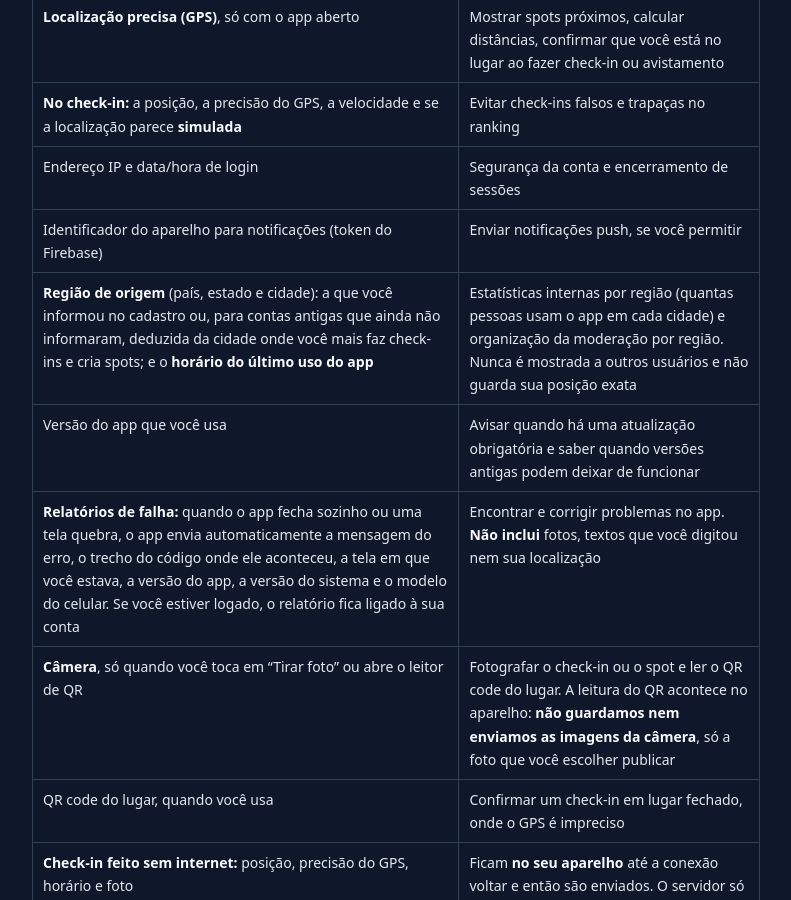
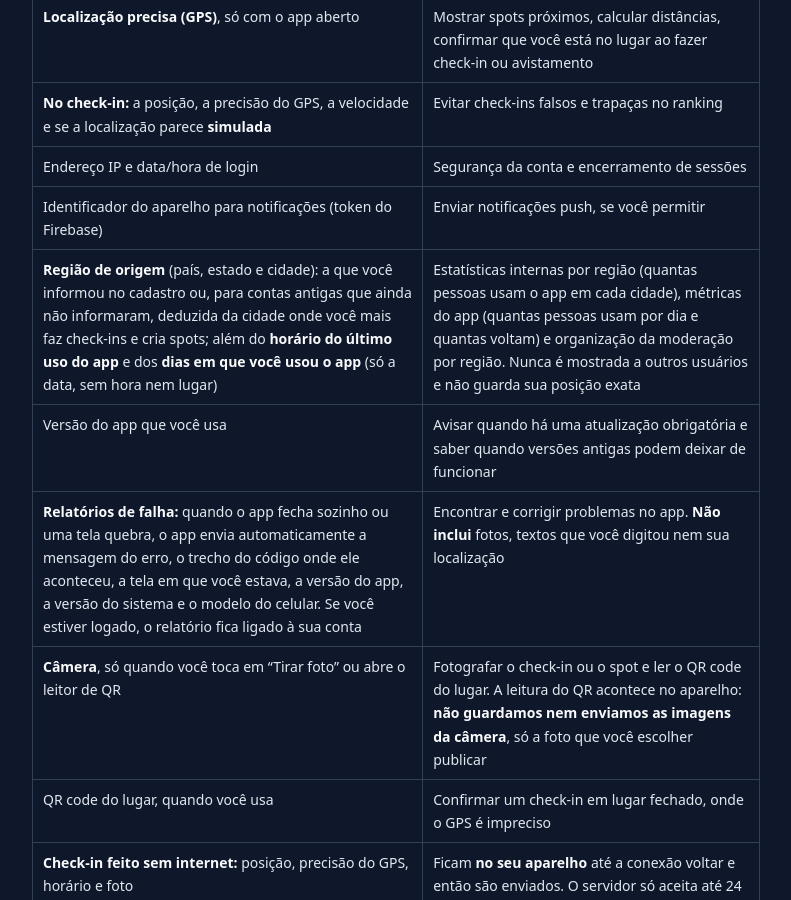
Before and after one commit to userm4c/cityspots-site, a Jekyll site: the page built from privacidade.md, in a window 1280 px wide and 900 px high, scrolled down 2088 px. Shown: the whole window, without its empty margins (244-1035 px from the left). Built offline with Jekyll 4.4.1, drawn with Linux system fonts in a browser that asks for light colours; some of the changed text lies outside the part shown.

Commit message:
Privacidade: dias de uso e Baixar meus dados

```diff
--- a/privacidade.md
+++ b/privacidade.md
@@ -54,7 +54,7 @@ Esta política explica quais dados o CitySpots coleta, para que usa, com quem co
 | **No check-in:** a posição, a precisão do GPS, a velocidade e se a localização parece **simulada** | Evitar check-ins falsos e trapaças no ranking |
 | Endereço IP e data/hora de login | Segurança da conta e encerramento de sessões |
 | Identificador do aparelho para notificações (token do Firebase) | Enviar notificações push, se você permitir |
-| **Região de origem** (país, estado e cidade): a que você informou no cadastro ou, para contas antigas que ainda não informaram, deduzida da cidade onde você mais faz check-ins e cria spots; e o **horário do último uso do app** | Estatísticas internas por região (quantas pessoas usam o app em cada cidade) e organização da moderação por região. Nunca é mostrada a outros usuários e não guarda sua posição exata |
+| **Região de origem** (país, estado e cidade): a que você informou no cadastro ou, para contas antigas que ainda não informaram, deduzida da cidade onde você mais faz check-ins e cria spots; além do **horário do último uso do app** e dos **dias em que você usou o app** (só a data, sem hora nem lugar) | Estatísticas internas por região (quantas pessoas usam o app em cada cidade), métricas do app (quantas pessoas usam por dia e quantas voltam) e organização da moderação por região. Nunca é mostrada a outros usuários e não guarda sua posição exata |
 | Versão do app que você usa | Avisar quando há uma atualização obrigatória e saber quando versões antigas podem deixar de funcionar |
 | **Relatórios de falha:** quando o app fecha sozinho ou uma tela quebra, o app envia automaticamente a mensagem do erro, o trecho do código onde ele aconteceu, a tela em que você estava, a versão do app, a versão do sistema e o modelo do celular. Se você estiver logado, o relatório fica ligado à sua conta | Encontrar e corrigir problemas no app. **Não inclui** fotos, textos que você digitou nem sua localização |
 | **Câmera**, só quando você toca em "Tirar foto" ou abre o leitor de QR | Fotografar o check-in ou o spot e ler o QR code do lugar. A leitura do QR acontece no aparelho: **não guardamos nem enviamos as imagens da câmera**, só a foto que você escolher publicar |
@@ -170,7 +170,7 @@ Pela LGPD, você pode pedir a qualquer momento:
 - **confirmação** de que tratamos seus dados e **acesso** a eles;
 - **correção** de dados incompletos ou errados (boa parte você mesmo faz em "Editar perfil");
 - **anonimização, bloqueio ou eliminação** de dados desnecessários ou tratados em desacordo com a lei;
-- **portabilidade** dos seus dados;
+- **portabilidade** dos seus dados: você mesmo baixa uma cópia de tudo em **Configurações → Baixar meus dados** (as fotos vão como link);
 - **exclusão da conta e dos dados** (pelo app, em Configurações → Excluir conta, ou pelo e-mail);
 - **informação** sobre com quem compartilhamos;
 - **revogação do consentimento** (por exemplo, desligando a localização ou as notificações nas configurações do Android);
```
